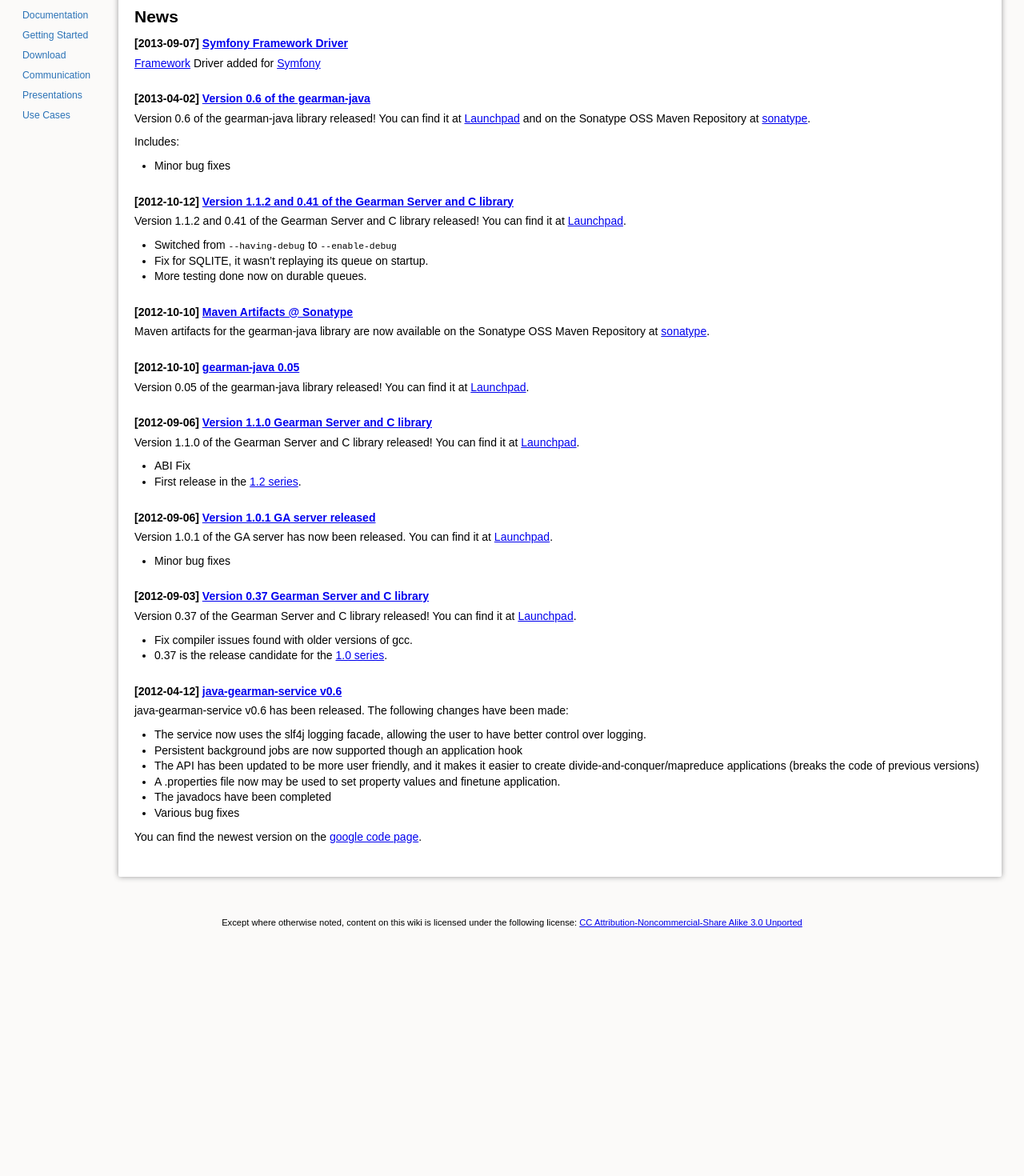
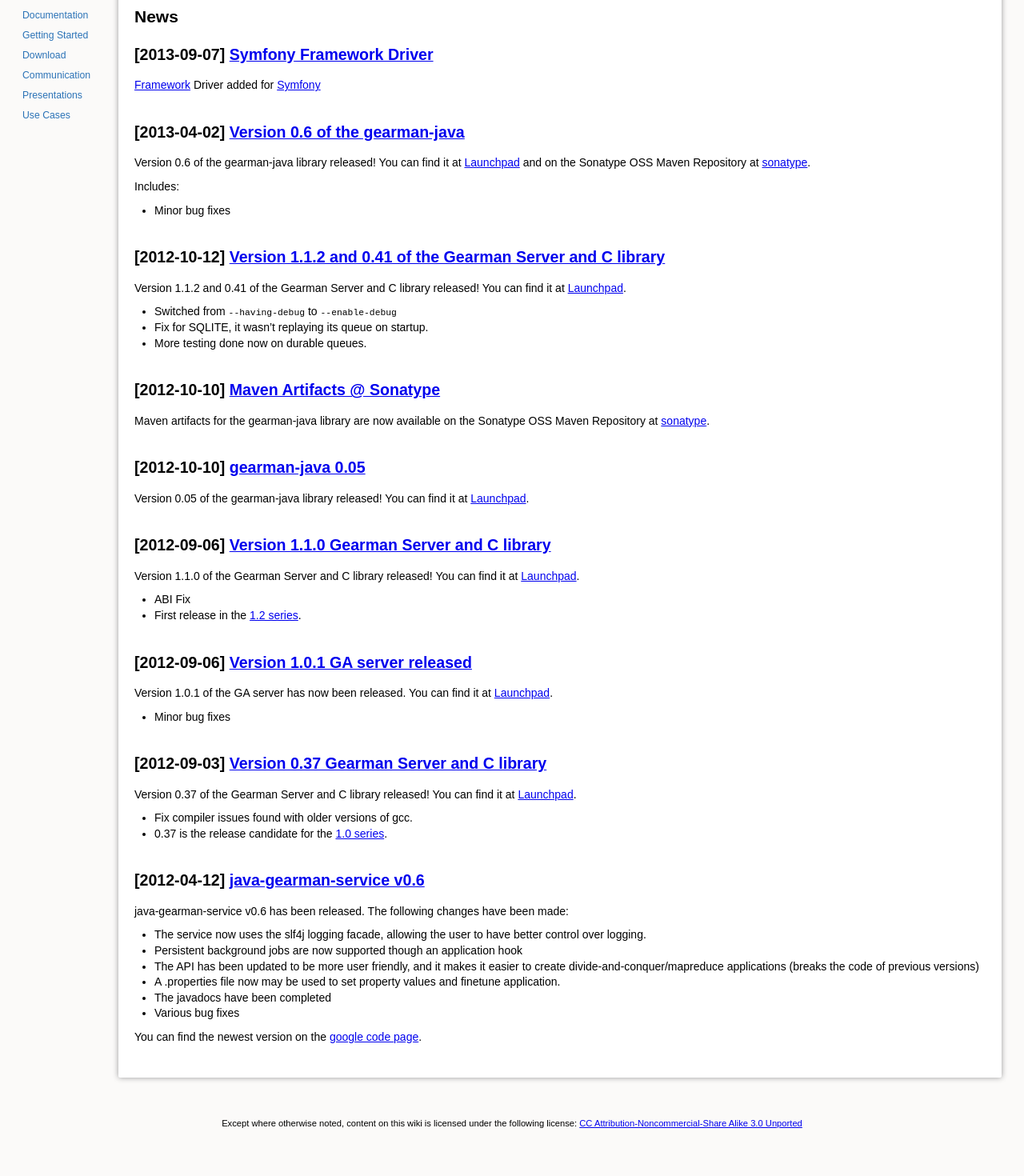
Before and after one commit to gearman/gearman.github.io, a Jekyll site: the page built from news/index.html, in a window 1280 px wide. Shown: the part 353-1823 px from the top of the page at 80% size. Built offline with Jekyll 4.4.1, drawn with Linux system fonts in a browser that asks for light colours; before the commit the page ends 1573 px from its top, so only the background shows below that.

Commit message:
Distinguish header levels

```diff
--- a/css/site.css
+++ b/css/site.css
@@ -92,10 +92,21 @@
     padding: 15px 20px;
 }
 
-.main-inner h1 {
+.main-inner h1,
+.main-inner h2,
+.main-inner h3,
+.main-inner h4,
+.main-inner h5,
+.main-inner h6 {
     padding: 10px 0;
-    font-size: 1.5em;
 }
+
+.main-inner h1 { font-size: 1.5em; }
+.main-inner h2 { font-size: 1.4em; }
+.main-inner h3 { font-size: 1.3em; }
+.main-inner h4 { font-size: 1.2em; }
+.main-inner h5 { font-size: 1.1em; }
+.main-inner h6 { font-size: 1.0em; }
 
 .main-inner ul,
 .main-inner ol,
```
